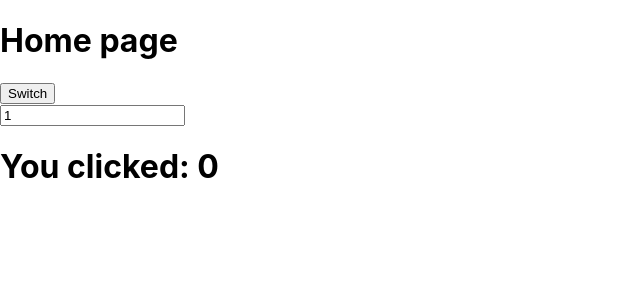
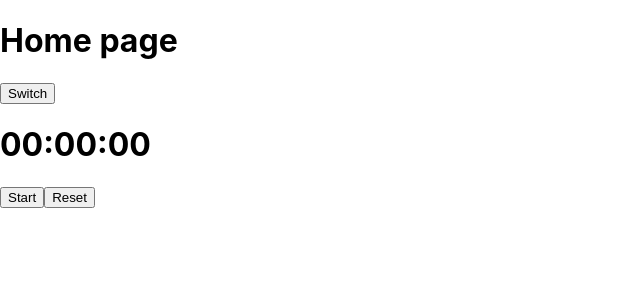
Before and after one commit to fccourses/fd-react-app, a React (Create React App) app: page / in a window 1280 px wide. Shown: the top 300 px of the page, without its empty margins (0-640 px from the left). Built offline with nearby package versions, Linux system fonts and the light colour scheme.

Commit message:
Add useEffect task
StopWatch

```diff
--- /dev/null
+++ b/src/components/FuncStopWatch/index.jsx
@@ -0,0 +1,33 @@
+import React, { useState, useEffect } from 'react';
+import { format, addMilliseconds } from 'date-fns';
+
+const StopWatch = props => {
+  const [time, setTime] = useState(new Date(0, 0, 0, 0, 0));
+  const [isRunning, setIsRunning] = useState(false);
+
+  const switchStopWatch = () => setIsRunning(!isRunning);
+
+  const reset = () => setTime(new Date(0, 0, 0, 0, 0));
+
+  useEffect(() => {
+    console.log('effect');
+    if (isRunning) {
+      const intervalId = setInterval(() => {
+        setTime(prevTime => addMilliseconds(prevTime, 1000));
+      }, 1000);
+      return () => {
+        clearInterval(intervalId);
+      };
+    }
+  }, [isRunning, time]);
+
+  return (
+    <div>
+      <h1>{format(time, 'HH:mm:ss')}</h1>
+      <button onClick={switchStopWatch}>{isRunning ? 'Stop' : 'Start'}</button>
+      <button onClick={reset}>Reset</button>
+    </div>
+  );
+};
+
+export default StopWatch;
--- a/src/pages/Home/index.jsx
+++ b/src/pages/Home/index.jsx
@@ -1,5 +1,5 @@
 import React, { useState } from 'react';
-import FuncCounter from './../../components/FuncCounter';
+import FuncStopWatch from './../../components/FuncStopWatch';
 
 const Home = props => {
   const [isVisible, setIsVisible] = useState(true);
@@ -8,7 +8,7 @@
     <div>
       <h1>Home page</h1>
       <button onClick={() => setIsVisible(!isVisible)}>Switch</button>
-      {isVisible && <FuncCounter />}
+      {isVisible && <FuncStopWatch />}
     </div>
   );
 };
```
